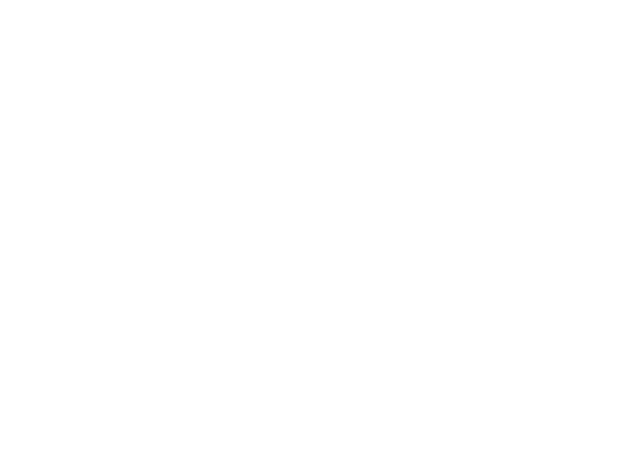
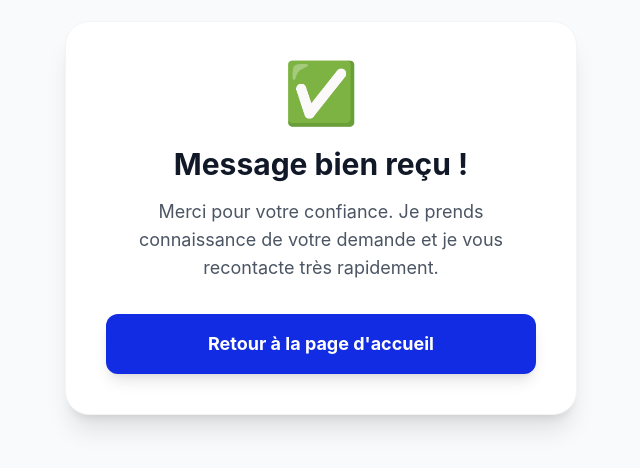
Before and after one commit to nathanprocode/portfolio-nathan, a React (Create React App) app: page /merci in a window 1280 px wide. Before the commit this address had no page. Shown: the part 182-650 px from the top of the page, without its empty margins (319-959 px from the left). Built offline with nearby package versions, Linux system fonts and the light colour scheme.

Commit message:
page merci

```diff
--- a/src/App.jsx
+++ b/src/App.jsx
@@ -2,17 +2,17 @@
 import { BrowserRouter as Router, Routes, Route } from "react-router-dom";
 import Portfolio from "./Portfolio";
 import LandingArtisans from "./LandingArtisans";
-import "./styles.css"; // Assure-toi que ton fichier CSS global est bien importé ici
+import Merci from "./Merci"; // 👈 L'import est ici
+import "./styles.css";
 
 export default function App() {
   return (
     <Router>
       <Routes>
-        {/* L'URL normale "vulpianinathan.fr" affiche ton portfolio */}
         <Route path="/" element={<Portfolio />} />
-
-        {/* L'URL "vulpianinathan.fr/artisans" affiche la page de vente */}
         <Route path="/artisans" element={<LandingArtisans />} />
+        <Route path="/merci" element={<Merci />} />{" "}
+        {/* 👈 La nouvelle route est ici */}
       </Routes>
     </Router>
   );
--- a/src/LandingArtisans.jsx
+++ b/src/LandingArtisans.jsx
@@ -150,6 +150,7 @@
           <form
             name="contact-artisans"
             method="POST"
+            action="/merci"
             data-netlify="true"
             className="space-y-6"
           >
--- /dev/null
+++ b/src/Merci.jsx
@@ -0,0 +1,25 @@
+import React from "react";
+import { Link } from "react-router-dom";
+
+export default function Merci() {
+  return (
+    <div className="min-h-screen bg-gray-50 flex flex-col justify-center items-center text-center p-6 font-sans">
+      <div className="bg-white p-10 rounded-3xl shadow-xl max-w-lg w-full border border-gray-100">
+        <div className="text-6xl mb-6">✅</div>
+        <h1 className="text-3xl font-bold text-gray-900 mb-4">
+          Message bien reçu !
+        </h1>
+        <p className="text-gray-600 mb-8 text-lg">
+          Merci pour votre confiance. Je prends connaissance de votre demande et
+          je vous recontacte très rapidement.
+        </p>
+        <Link
+          to="/artisans"
+          className="inline-block w-full bg-[#122CE4] text-white font-bold text-lg py-4 rounded-xl shadow-lg hover:opacity-90 transition-opacity"
+        >
+          Retour à la page d'accueil
+        </Link>
+      </div>
+    </div>
+  );
+}
```
